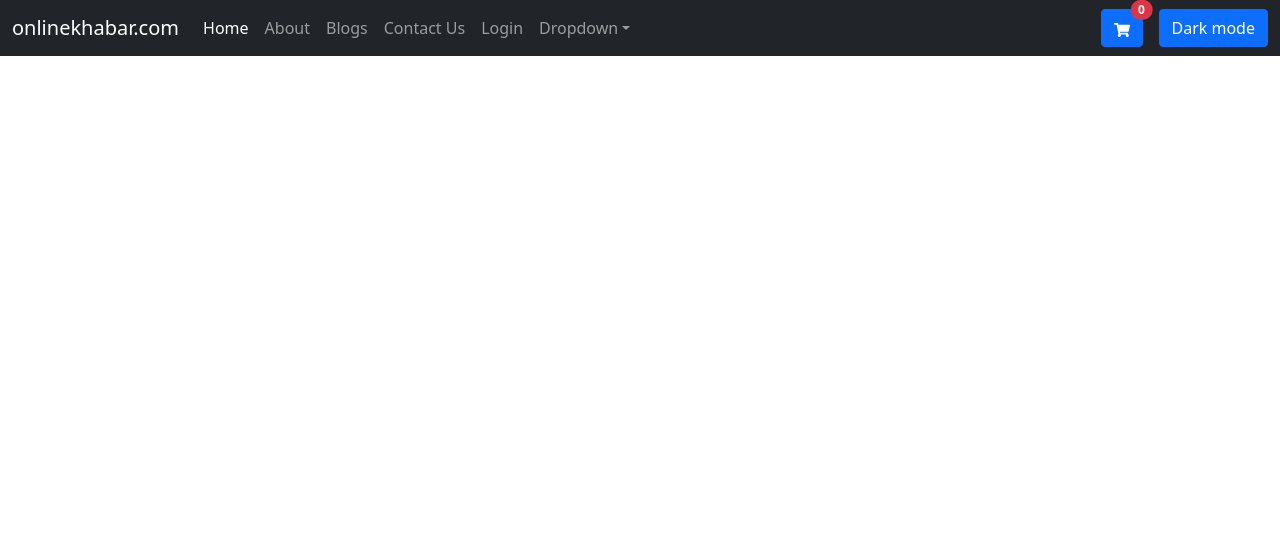
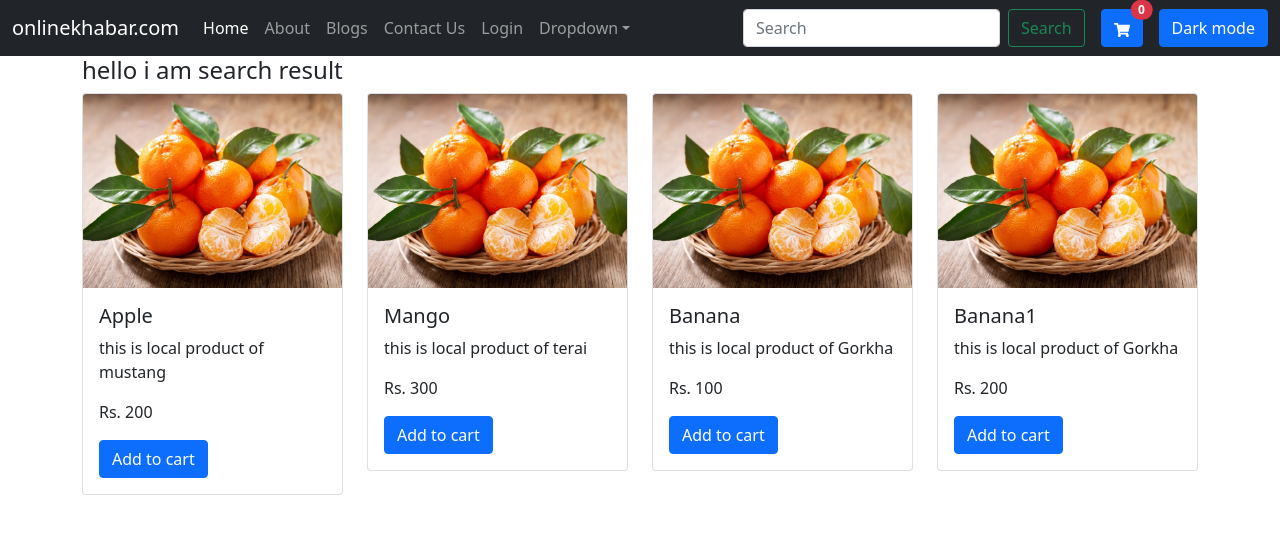
Before and after one commit to Raju-bit-creator/chaitra-ii-react, a React (Vite) app: page /search/1 in a window 1280 px wide. Shown: the top 534 px of the page. Built offline with nearby package versions, Linux system fonts and the light colour scheme; no server answers.

Commit message:
search query

```diff
--- a/src/App.jsx
+++ b/src/App.jsx
@@ -19,6 +19,7 @@ import Login from "./components/Login";
 import SignUp from "./components/signup";
 import CartItems from "./components/CartItems";
 import AddProduct from "./components/AddProduct";
+import SearchResult from "./components/SearchResult";
 
 function App() {
   const [count, setCount] = useState(10); //initialize
@@ -82,6 +83,7 @@ function App() {
             <Route path="/signup" element={<SignUp />} />
             <Route path="/:id/:username/:age" element={<UserDetail />} />
             <Route path="/cartitems" element={<CartItems />} />
+            <Route path="/search/:searchQuery" element={<SearchResult />} />
           </Routes>
           {/* <ClassBased /> */}
         </Router>
--- a/src/components/About.jsx
+++ b/src/components/About.jsx
@@ -3,9 +3,13 @@ import SmallBanner from "./SmallBanner";
 import ProductContext from "../context/ProductContext";
 import { BsThreeDots } from "react-icons/bs";
 import EditProductModal from "./EditProductModal";
+import { useParams } from "react-router-dom";
 
 const About = () => {
   const context = useContext(ProductContext);
+  const params = useParams();
+  const { searchQuery } = params;
+
   const {
     product,
     allProduct,
@@ -51,8 +55,8 @@ const About = () => {
   };
 
   useEffect(() => {
-    allProduct();
-  }, []);
+    allProduct(searchQuery);
+  }, [searchQuery]);
 
   return (
     <div>
--- a/src/components/CartItems.jsx
+++ b/src/components/CartItems.jsx
@@ -20,8 +20,12 @@ const CartItems = () => {
               <div className="row">
                 <div className="col-md-2 mb-2">
                   <img
-                    src="/oranges.jpg"
-                    style={{ height: "80px", width: "80px" }}
+                    src={
+                      item.image?.[0]
+                        ? `http://localhost:5000/uploads/${item.image[0]}`
+                        : "/oranges.jpg"
+                    }
+                    className="card-img-top"
                     alt="orange image"
                   />
                 </div>
--- a/src/components/Navbar.jsx
+++ b/src/components/Navbar.jsx
@@ -1,15 +1,32 @@
-import React, { useContext } from "react";
-import { Link } from "react-router-dom";
+import React, { useContext, useState } from "react";
+import { Link, useNavigate } from "react-router-dom";
 import { FaShoppingCart } from "react-icons/fa";
 import ProductContext from "../context/ProductContext";
 
 const Navbar = ({ title, mode, toggleMode, text }) => {
   const context = useContext(ProductContext);
+  const navigate = useNavigate();
+
+  const [searchQuery, setSearchQuery] = useState("");
 
   const {
     state: { cart },
   } = context;
   console.log("nav  cart", cart);
+
+  const handleSearchSubmit = (e) => {
+    e.preventDefault();
+    if (searchQuery.trim()) {
+      navigate(`/search/${searchQuery}`);
+    } else {
+      alert("product not found");
+      navigate("/");
+    }
+  };
+
+  const handleSearchChange = (e) => {
+    setSearchQuery(e.target.value);
+  };
 
   return (
     <div>
@@ -89,17 +106,20 @@ const Navbar = ({ title, mode, toggleMode, text }) => {
                 </ul>
               </li>
             </ul>
-            {/* <form className="d-flex">
+            <form onSubmit={handleSearchSubmit} className="d-flex">
               <input
                 className="form-control me-2"
                 type="search"
+                name="searchQuery"
+                value={searchQuery}
+                onChange={handleSearchChange}
                 placeholder="Search"
                 aria-label="Search"
               />
               <button className="btn btn-outline-success" type="submit">
                 Search
               </button>
-            </form> */}
+            </form>
             <Link to="/cartitems">
               <button
                 type="button"
--- /dev/null
+++ b/src/components/SearchResult.jsx
@@ -0,0 +1,87 @@
+import React, { useContext, useEffect } from "react";
+import { useParams } from "react-router-dom";
+import ProductContext from "../context/ProductContext";
+
+const SearchResult = () => {
+  const { searchQuery } = useParams();
+  const context = useContext(ProductContext);
+
+  const {
+    state: { cart },
+    allProduct,
+    product,
+    dispatch,
+  } = context;
+
+  console.log("all product search ", product);
+
+  useEffect(() => {
+    allProduct(searchQuery);
+  }, [searchQuery]);
+
+  return (
+    <div>
+      <div className="container">
+        <div className="row">
+          <h4>hello i am search result</h4>
+          {product.map((item) => {
+            return (
+              <div key={item._id} className="col-md-3">
+                <div className="card">
+                  <img
+                    src={
+                      item.image?.[0]
+                        ? `http://localhost:5000/uploads/${item.image[0]}`
+                        : "/oranges.jpg"
+                    }
+                    className="card-img-top"
+                    alt="orange image"
+                  />
+                  <div className="card-body">
+                    <div className="title-content">
+                      <h5 className="card-title">{item.title}</h5>
+                    </div>
+                    <p className="card-text">{item.description}</p>
+                    <p className="card-text">Rs. {item.price}</p>
+
+                    {/* ternary operator  */}
+
+                    {cart && cart.some((p) => p._id === item._id) ? (
+                      <button
+                        href="#"
+                        className="btn btn-danger"
+                        onClick={() =>
+                          dispatch({
+                            type: "REMOVE_FROM_CART",
+                            payload: item,
+                          })
+                        }
+                      >
+                        Remove from cart
+                      </button>
+                    ) : (
+                      <button
+                        href="#"
+                        className="btn btn-primary"
+                        onClick={() =>
+                          dispatch({
+                            type: "ADD_TO_CART",
+                            payload: item,
+                          })
+                        }
+                      >
+                        Add to cart
+                      </button>
+                    )}
+                  </div>
+                </div>
+              </div>
+            );
+          })}
+        </div>
+      </div>
+    </div>
+  );
+};
+
+export default SearchResult;
--- a/src/context/ProductState.jsx
+++ b/src/context/ProductState.jsx
@@ -41,10 +41,10 @@ const ProductState = (props) => {
     cart: [],
   });
 
-  const allProduct = async () => {
+  const allProduct = async (searchQuery = "") => {
     try {
       const response = await fetch(
-        `http://localhost:5000/api/product/allhomeproduct`,
+        `http://localhost:5000/api/product/allhomeproduct?searchQuery=${searchQuery}`,
         {
           method: "GET",
           headers: {
```
Also changed, not shown: 1 other file (tests, documents, lock files or other folders).
